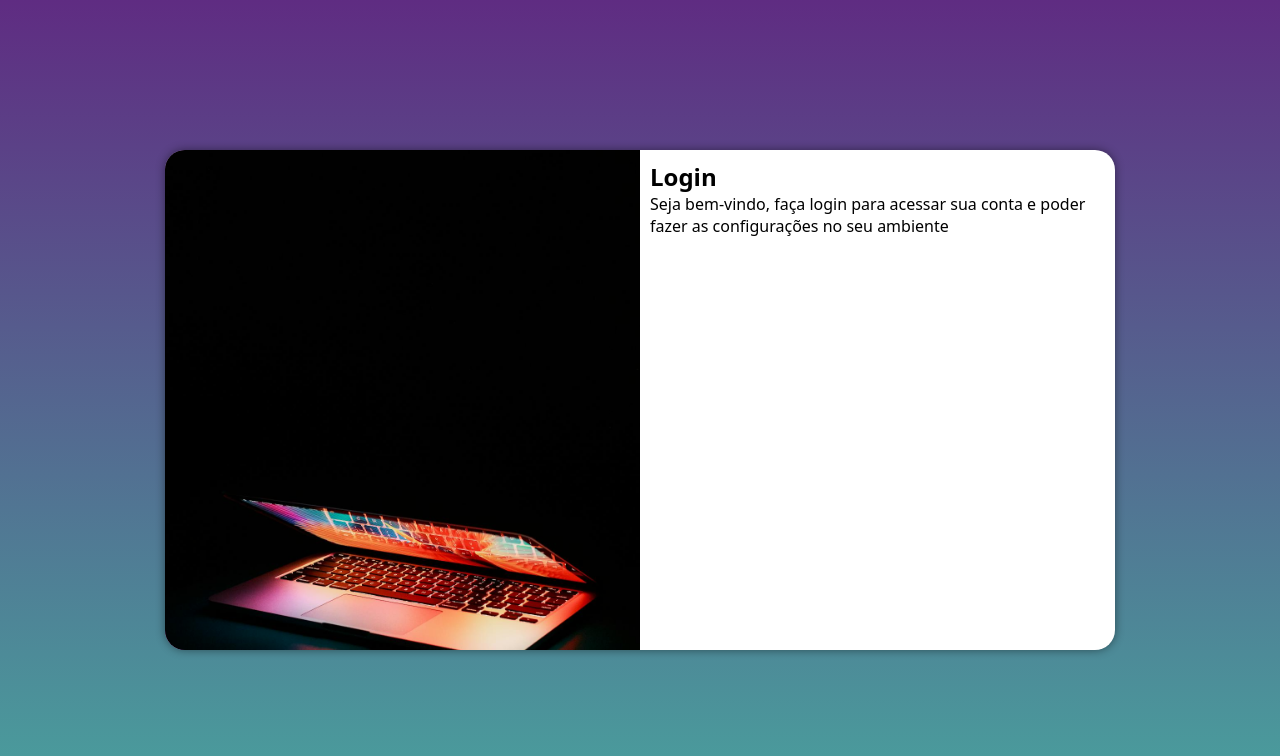
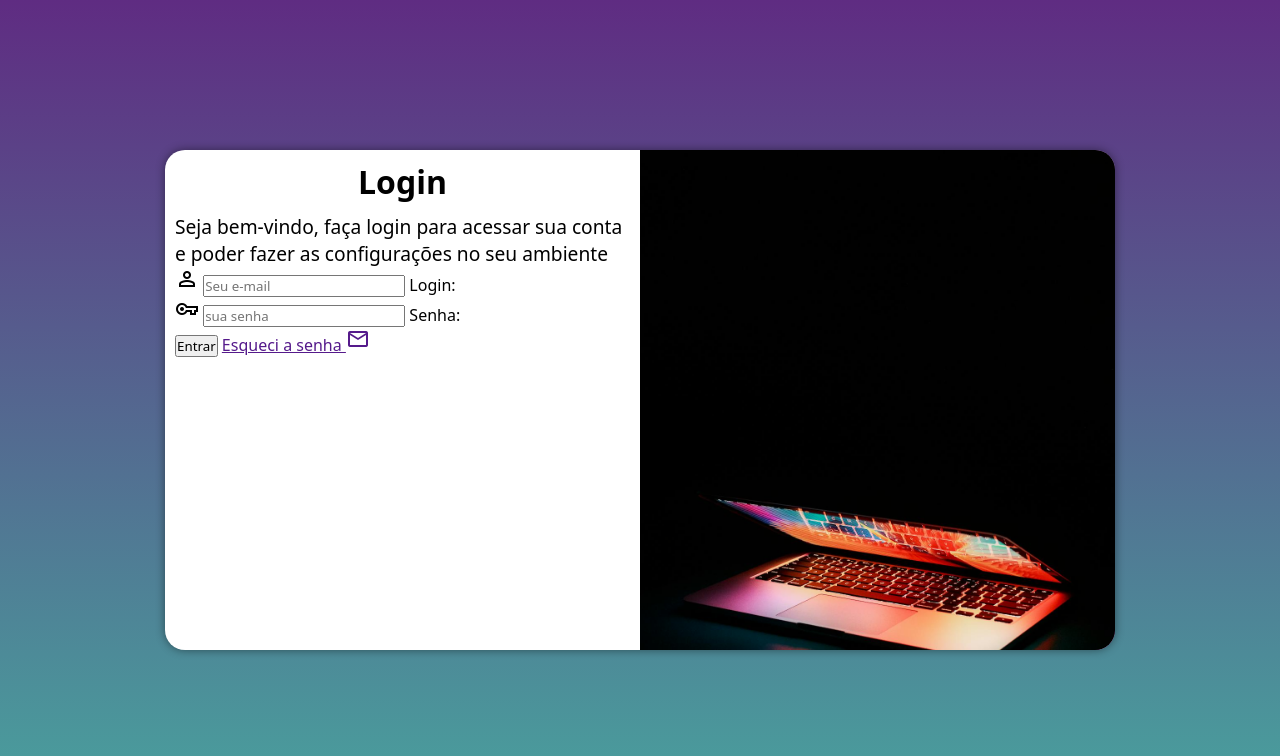
Before and after one commit to TioRiques2/Projeto-Login, a plain HTML site: page index.html in a window 1280 px wide. Drawn offline with nearby package versions, Linux system fonts and the light colour scheme.

Commit message:
add forms

```diff
--- a/index.html
+++ b/index.html
@@ -4,6 +4,7 @@
     <meta charset="UTF-8">
     <meta name="viewport" content="width=device-width, initial-scale=1.0">
     <title>Tela Login</title>
+    <link rel="stylesheet" href="https://fonts.googleapis.com/css2?family=Material+Symbols+Outlined:opsz,wght,FILL,GRAD@20..48,100..700,0..1,-50..200" />
     <link rel="stylesheet" href="style/style.css">
     <link rel="stylesheet" href="style/media-query.css">
 </head>
@@ -19,6 +20,21 @@
                 <p>Seja bem-vindo, faça login para acessar sua conta e poder fazer as configurações no seu ambiente</p>
 
                 <form action="" method="post" autocomplete="on">
+                    <div class="campo">
+                        <span class="material-symbols-outlined"> person</span>
+                        <input type="email" name="email" id="ilogin" placeholder="Seu e-mail" autocomplete="email" required>
+                        <label for="ilogin">Login:</label>
+                    </div>
+                    <div class="campo">
+                        <span class="material-symbols-outlined"> vpn_key</span>
+                        <input type="password" name="Senha" id="isenha" placeholder="sua senha" autocomplete="current-password" required minlength="8">
+                        <label for="isenha">Senha:</label>
+                    </div>
+                    <input type="submit" value="Entrar">
+                    <a href="">Esqueci a senha <span class="material-symbols-outlined">mail
+                    </span></a>
+
+
 
                 </form>
             </div>
--- a/style/media-query.css
+++ b/style/media-query.css
@@ -29,6 +29,8 @@
         float: right;
         width: 70%;
     }
+
+
 }
 
 /* Desktop e telas grandes */
@@ -43,7 +45,7 @@
     }
 
     section#login > div#imagem{
-        float: left;
+        float: right;
         width: 50%;
         height: 100vh;
 
@@ -52,7 +54,16 @@
     }
 
     section#login > div#formulario{
-        float: right;
+        float: left;
         width: 50%;
     }
+
+    div#formulario > h1{
+        font-size: 2em;
+
+    }
+
+    div#formulario > p{
+        font-size: 1.2em;
+    }
 }
--- a/style/style.css
+++ b/style/style.css
@@ -32,7 +32,7 @@ section#login{
     overflow: hidden;
 
     background-color: #ffffff;
-    width: 250px;
+    width: 270px;
     height: 500px;
     border-radius: 20px;
     box-shadow: 0px 0px 10px #00000073;
@@ -55,3 +55,13 @@ section#login > div#formulario{
     display: block;
     padding: 10px;
 }
+
+div#formulario > h1{
+    text-align: center;
+    margin-bottom: 10px;
+
+}
+
+div#formulario > p{
+    font-size: 0.8em;
+}
```
